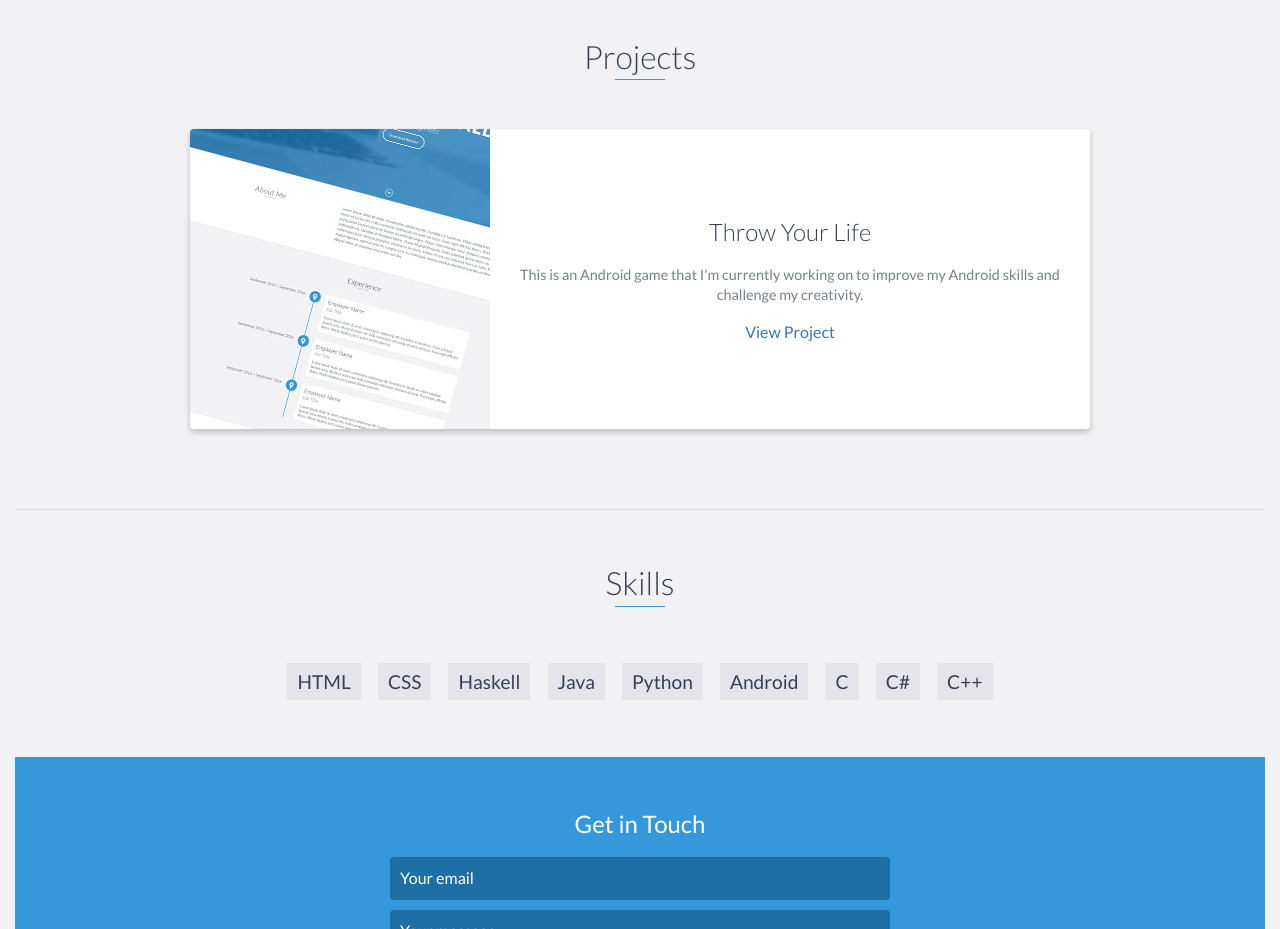
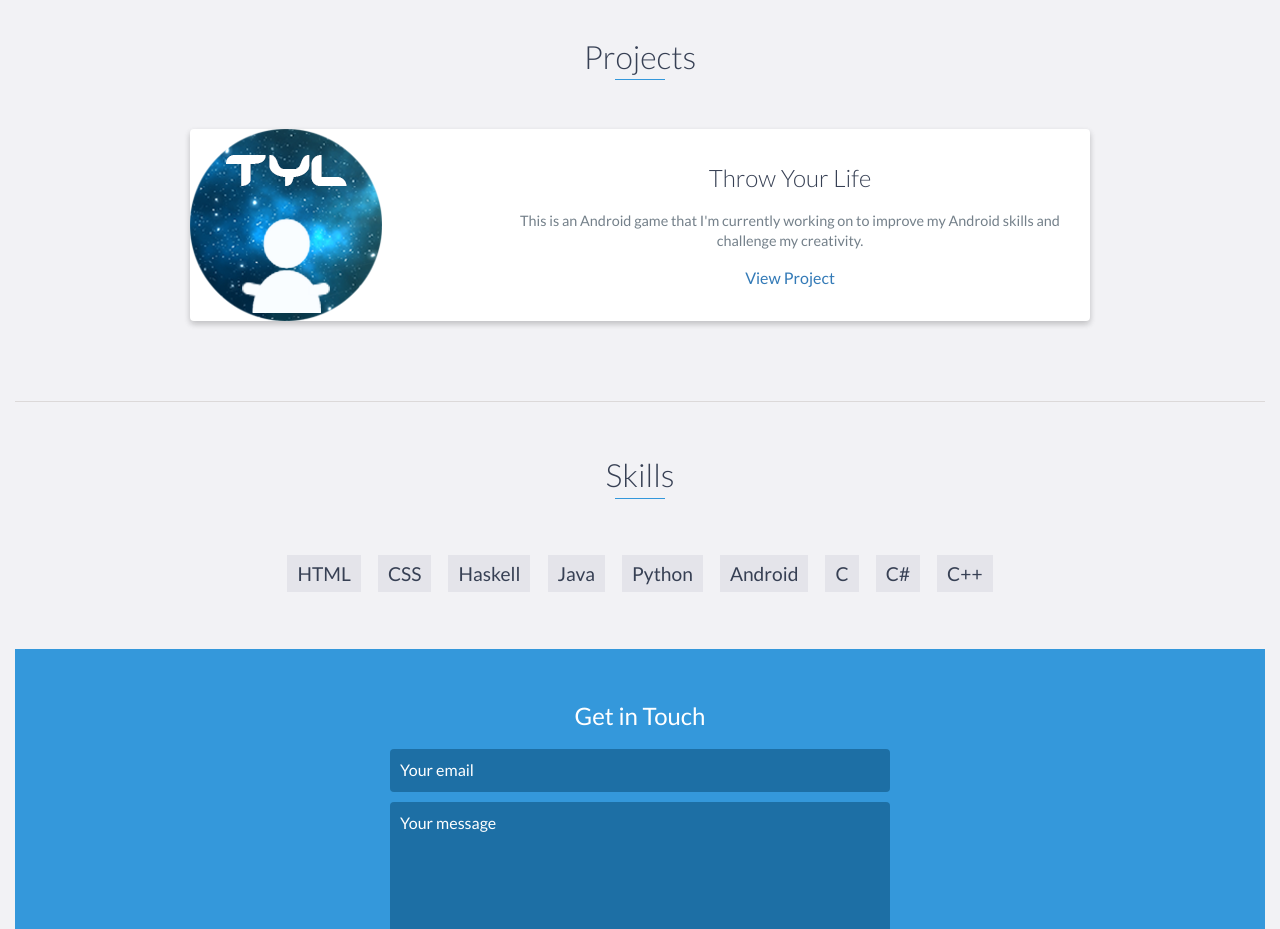
Before and after one commit to MiguelSilva96/miguelsilva96.github.io, a website: page index.html in a window 1280 px wide. Shown: the part 1700-2629 px from the top of the page. Drawn offline with nearby package versions, Linux system fonts and the light colour scheme.

Commit message:
tyl image

```diff
--- a/index.html
+++ b/index.html
@@ -117,7 +117,7 @@
             <div class="row">
                 <div class="project shadow-large">
                     <div class="project-image">
-                        <img src="images/project.jpg" />
+                        <img src="images/icon.png" />
                     </div>
                     <!-- End .project-image -->
                     <div class="project-info">
```
Also changed, not shown: images/icon.png (added).
